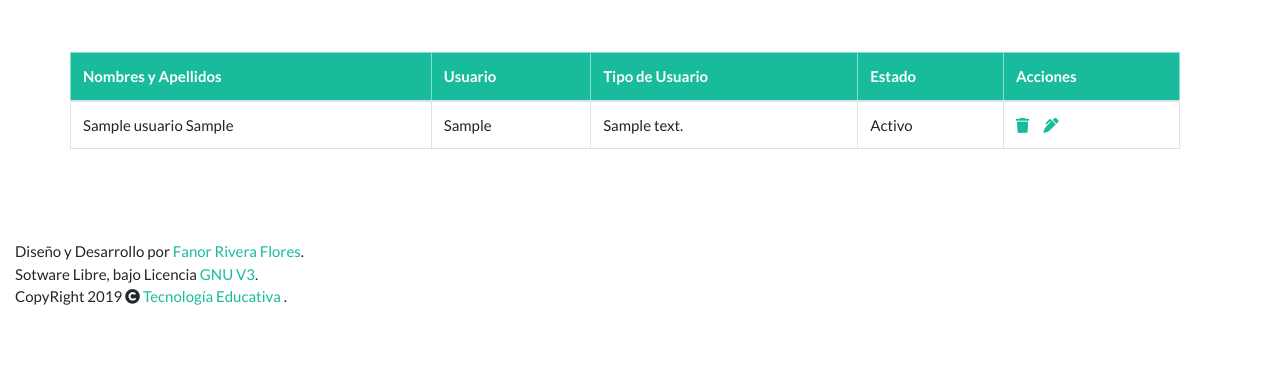
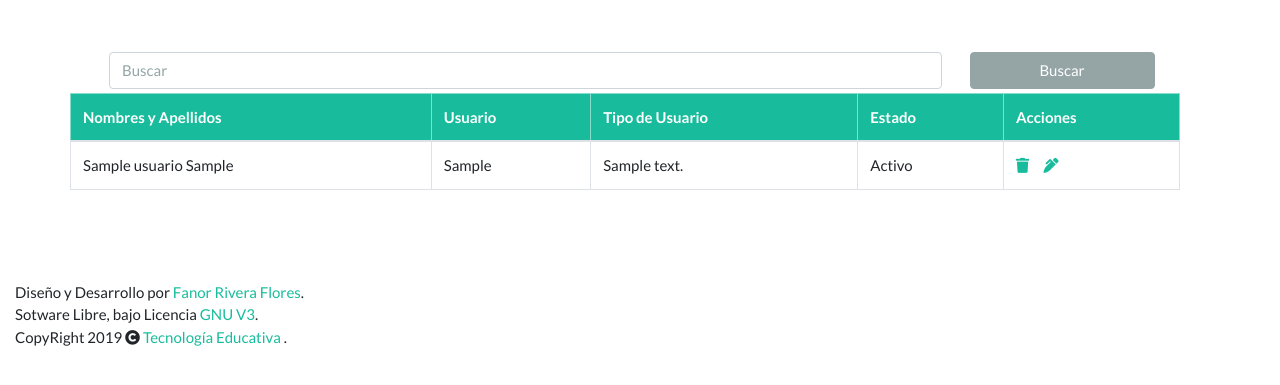
Before and after one commit to fanorflores/libros, a PHP site: page /usuarios.php in a window 1280 px wide. Shown: the part 88-473 px from the top of the page. Run offline with PHP 8.4, Linux system fonts and the light colour scheme; tables that the repository leaves empty hold one stand-in row (values such as "Sample post").

Commit message:
Agregar Opción Buscar

```diff
--- a/usuarios.php
+++ b/usuarios.php
@@ -5,9 +5,14 @@ include 'tblUsuarios.php';
 $usuarios=new Usuarios();
 $tabla = $usuarios->listarUsuarios();
 ?>
-<section class="bs-docs-section container">
-
-    <article class="row table-responsive">
+    <section class="bs-docs-section container">
+    <div class="">
+    <form class="form-inline 2 my-4 my-lg-0">
+      <input class="form-control mx-4 mr-sm-12 col-9" type="text" placeholder="Buscar">
+      <button class="btn btn-secondary my-2 mx-1 my-sm-0 col-2" type="submit">Buscar</button>
+    </form>
+    </div>
+    <article class="row table-responsive my-1">
       <table class="table table-bordered table-hover " >
         <thead>
             <tr class="table-success">
```
